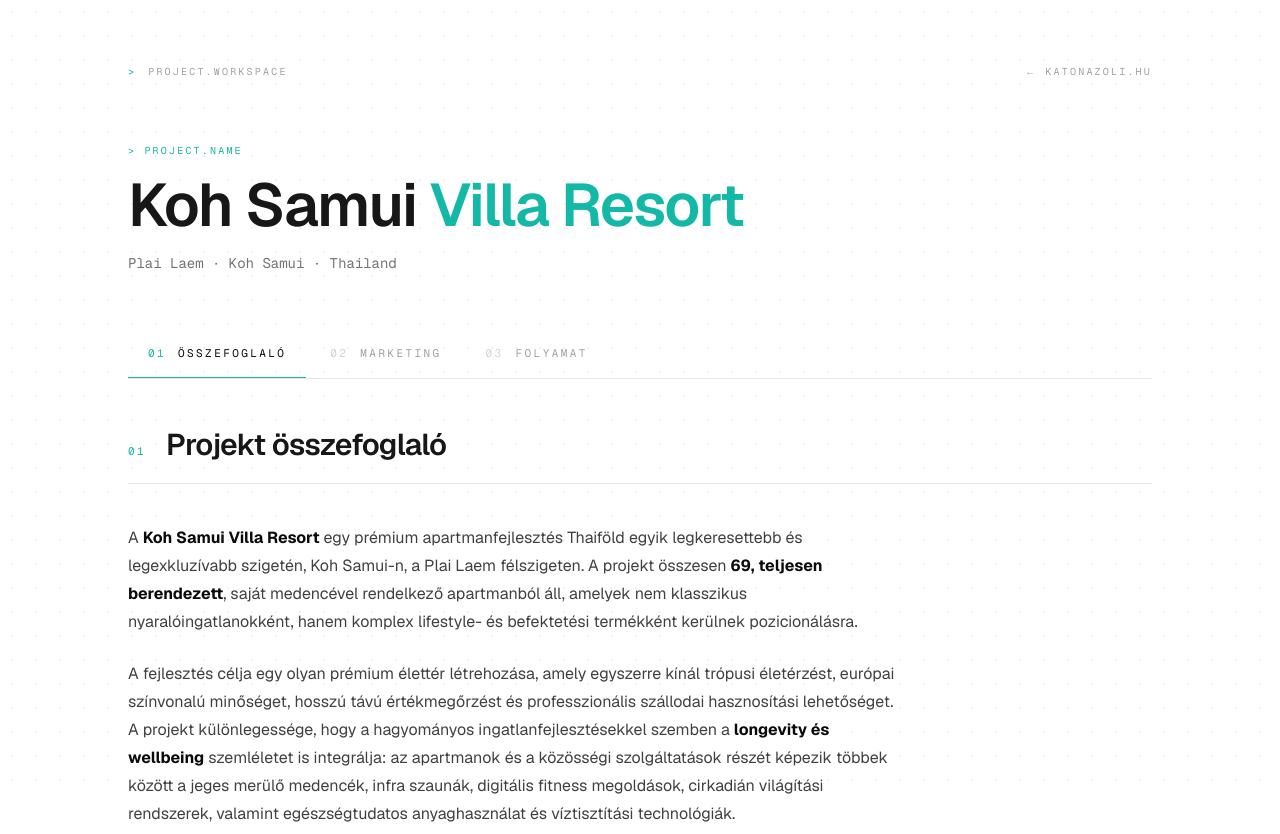
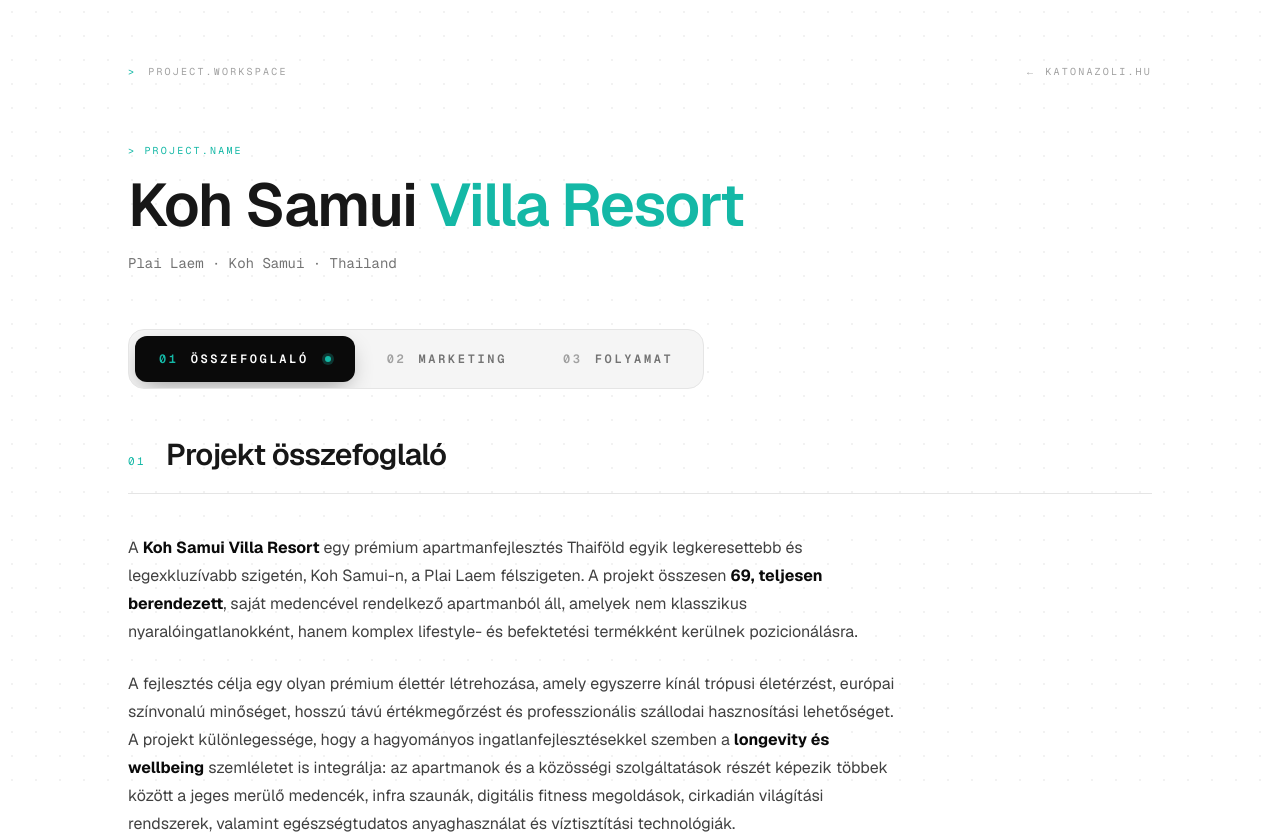
Before and after one commit to mrkatonazoli/katonazoli, a Next.js app: page /paja in a window 1280 px wide. Shown: the top 834 px of the page. Built offline with nearby package versions, Linux system fonts and the light colour scheme.

Commit message:
Stronger /paja tab bar: pill segmented control with dark active state
Co-Authored-By: Claude Opus 4.7 (1M context) <noreply@anthropic.com>

```diff
--- a/src/app/paja/page.tsx
+++ b/src/app/paja/page.tsx
@@ -106,7 +106,7 @@ export default function PajaPage() {
         <div
           role="tablist"
           aria-label="Project sections"
-          className="flex items-center gap-1 border-b border-neutral-200 mb-12 overflow-x-auto"
+          className="inline-flex items-center gap-2 p-1.5 rounded-2xl bg-neutral-100 border border-neutral-200 mb-12 max-w-full overflow-x-auto"
         >
           {tabs.map((t) => {
             const isActive = active === t.key;
@@ -117,23 +117,27 @@ export default function PajaPage() {
                 aria-selected={isActive}
                 onClick={() => setActive(t.key)}
                 className={
-                  "relative flex items-baseline gap-3 px-5 py-4 font-mono text-[11px] uppercase tracking-[0.22em] whitespace-nowrap transition-colors " +
+                  "group relative flex items-center gap-3 px-5 md:px-6 py-3.5 rounded-xl font-mono text-[11px] md:text-[12px] uppercase tracking-[0.22em] whitespace-nowrap transition-all duration-200 " +
                   (isActive
-                    ? "text-neutral-950"
-                    : "text-neutral-400 hover:text-neutral-700")
+                    ? "bg-neutral-950 text-white shadow-[0_8px_24px_-8px_rgba(0,0,0,0.45)]"
+                    : "text-neutral-500 hover:text-neutral-900 hover:bg-white")
                 }
               >
-                <span className={isActive ? "text-accent" : "text-neutral-300"}>
+                <span
+                  className={
+                    "font-semibold transition-colors " +
+                    (isActive ? "text-accent" : "text-neutral-400")
+                  }
+                >
                   {t.num}
                 </span>
-                <span>{t.label}</span>
-                <span
-                  aria-hidden
-                  className={
-                    "absolute left-0 right-0 -bottom-px h-[2px] transition-colors " +
-                    (isActive ? "bg-accent" : "bg-transparent")
-                  }
-                />
+                <span className="font-semibold">{t.label}</span>
+                {isActive && (
+                  <span
+                    aria-hidden
+                    className="ml-1 inline-block w-1.5 h-1.5 rounded-full bg-accent shadow-[0_0_0_3px_rgba(20,184,166,0.25)]"
+                  />
+                )}
               </button>
             );
           })}
```
